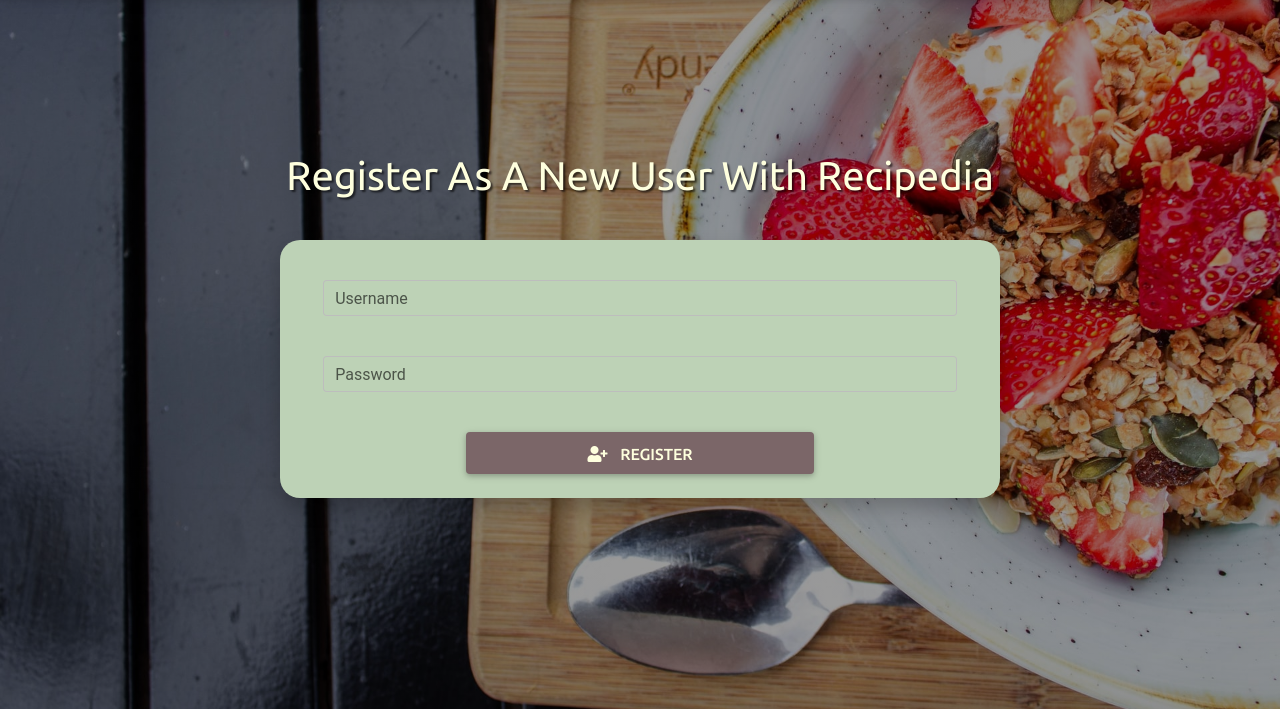
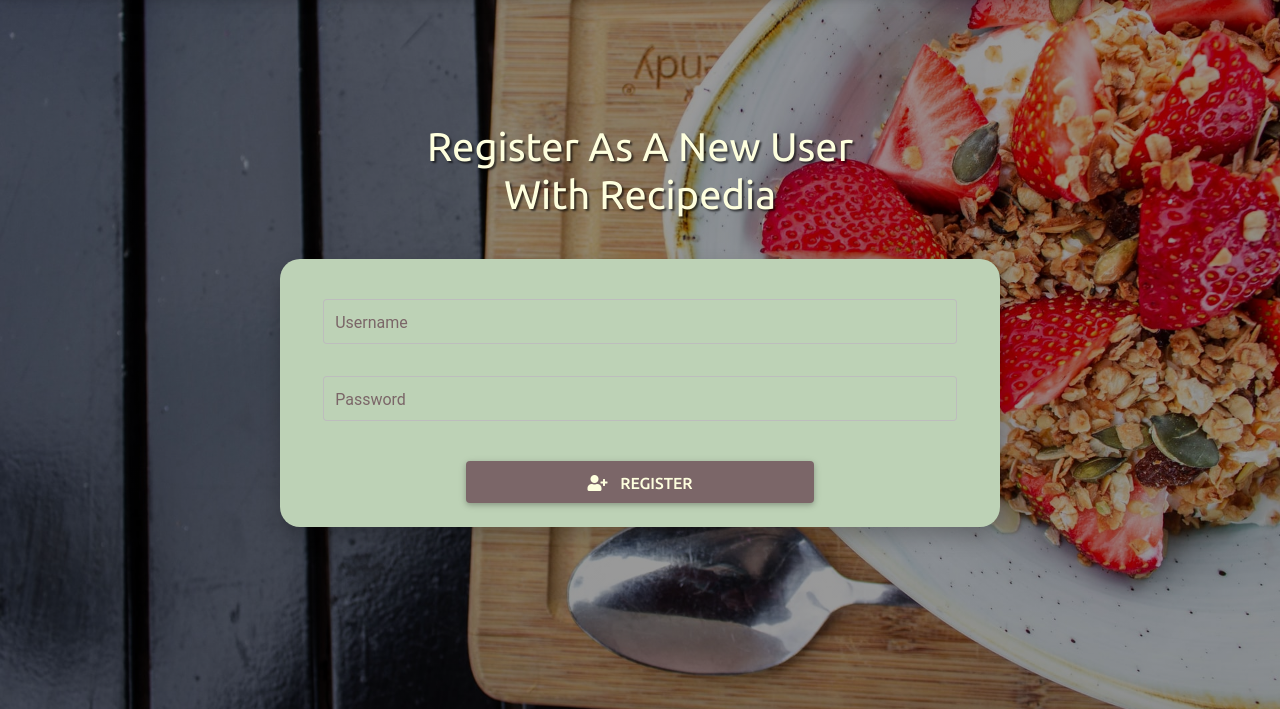
Before and after one commit to Brianconn71/ms3-recipedia, a Flask app: page /register in a window 1280 px wide. Shown: the part 91-800 px from the top of the page. Run offline with Flask 2, Linux system fonts and the light colour scheme; some libraries are stand-ins or nearby versions.

Commit message:
edit: changed the color and style of the form on register page

```diff
--- a/static/css/style.css
+++ b/static/css/style.css
@@ -124,6 +124,7 @@
     font-size: 2rem;
 }
 .inputs{
+    display: flex;
     margin: 1rem 1.2rem;
 }
 .register-container{
@@ -138,12 +139,9 @@
     color: var(--text-white);
     border-radius: 20px;
 }
-.form-input{
-    color: var(--text-white);
+.form-outline .form-control~.form-label{
+    color: var(--button-color);
     background-color: transparent;
-}
-.input-label{
-    color: var(--text-white)
 }
 .center-placement{
     display: flex;
--- a/templates/register.html
+++ b/templates/register.html
@@ -3,21 +3,25 @@
 
     <!-- <h3 class="">Register as a new user with Recipedia</h3> -->
     <section class="container register-container">
-        <h2 class="search-heading text-shadow">Register as a new user with Recipedia</h2>
+        <div class="row center-placement">
+            <div class="col-8">
+                <h2 class="search-heading text-shadow">Register as a new user with Recipedia</h2>
+            </div>
+        </div>
         <div class="row w-100 d-flex justify-content-center">
             <form class="col-8" method="POST" action="{{ url_for('register') }}">
                 <div class="card card-design shadow-4-strong">
                     <div class="card-body ">
                         <div class="form-outline">
                             <div class="row inputs">
-                                <div class="form-outline mb-4">
-                                    <input type="text" id="username" name="username" class="form-control form-input" />
-                                    <label class="form-label" for="username">Username</label>
+                                <div class="form-outline mb-3">
+                                    <input type="text" id="username" name="username" class="form-control form-control-lg" />
+                                    <label class="form-label" for="username" >Username</label>
                                 </div>
                             </div>
                             <div class="row inputs">
                                 <div class="form-outline mb-4">
-                                    <input type="password" id="password" name="password" class="form-control form-input" />
+                                    <input type="password" id="password" name="password" class="form-control form-control-lg" />
                                     <label class="form-label input-label" for="password">Password</label>
                                 </div>
                             </div>
```
